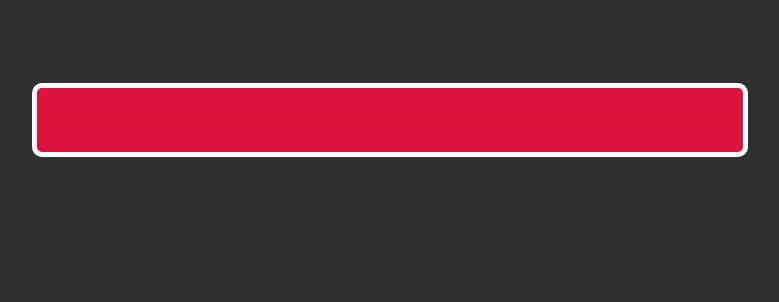
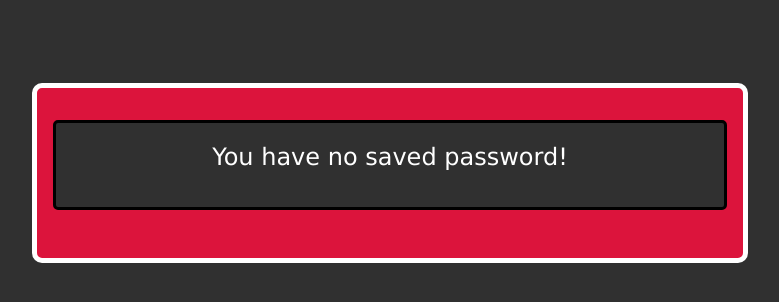
Before and after one commit to adarsh-tyagi/Password-Vault, a Django app: page /passwords/ in a window 1280 px wide. Shown: the part 77-379 px from the top of the page, without its empty margins (250-1029 px from the left). Run offline with Django 3.2, Linux system fonts and the light colour scheme; a user stored in the database is signed in; data that the repository does not hold is empty.

Commit message:
passwords.html updated

```diff
--- a/main/templates/main/password.html
+++ b/main/templates/main/password.html
@@ -2,6 +2,7 @@
 
 {% block content %}
   <div class="passwords">
+  {% if count > 0 %}
     {% for pass in password_list %}
       <div class="pass-item">
         <p class="i">Account:</p><p class="value"> {{pass.account_name}}</p>
@@ -11,5 +12,10 @@
         <a href="/{{pass.id}}/delete">Delete</a>
       </div>
     {% endfor %}
+  {% else %}
+    <div class="pass-item">
+      <p class="value">You have no saved password!<p>
+    </div>
+  {% endif %}
   </div>
 {% endblock %}
--- a/main/views.py
+++ b/main/views.py
@@ -48,7 +48,8 @@ def logout_view(request):
 @login_required
 def passwords_view(request):
     password_list = PasswordModel.objects.filter(user=request.user)
-    return render(request, 'main/password.html', {'password_list': password_list})
+    count = len(password_list)
+    return render(request, 'main/password.html', {'password_list': password_list, "count": count})
 
 @login_required
 def create_password(request):
@@ -74,4 +75,4 @@ def delete_password(request, passwords_pk):
 def profile_view(request):
     password_list = PasswordModel.objects.filter(user=request.user)
     count = len(password_list)
-    return render(request, 'main/profile.html', {"msg": "Welcome to your profile", "user": request.user, 'password_list': password_list, "count": count})
+    return render(request, 'main/profile.html', {"user": request.user, 'password_list': password_list, "count": count})
```
Also changed, not shown: db.sqlite3. Lines whose indentation alone changed are shown as unchanged.
